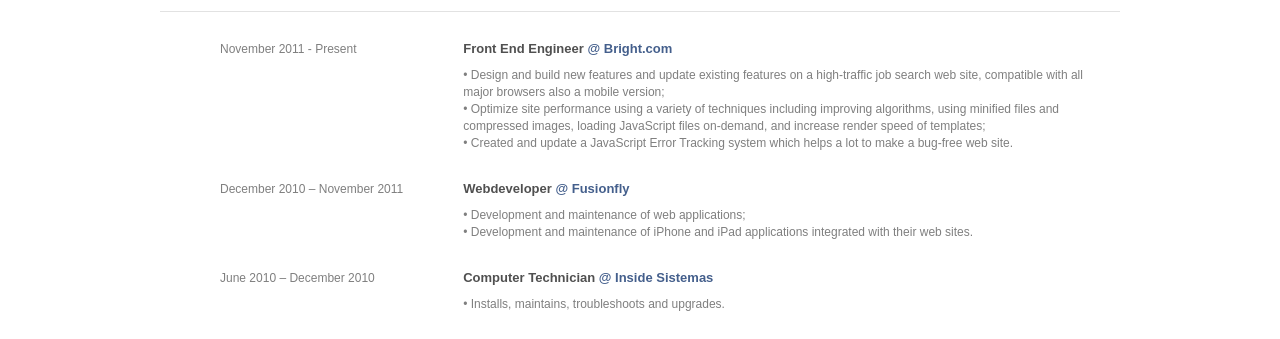
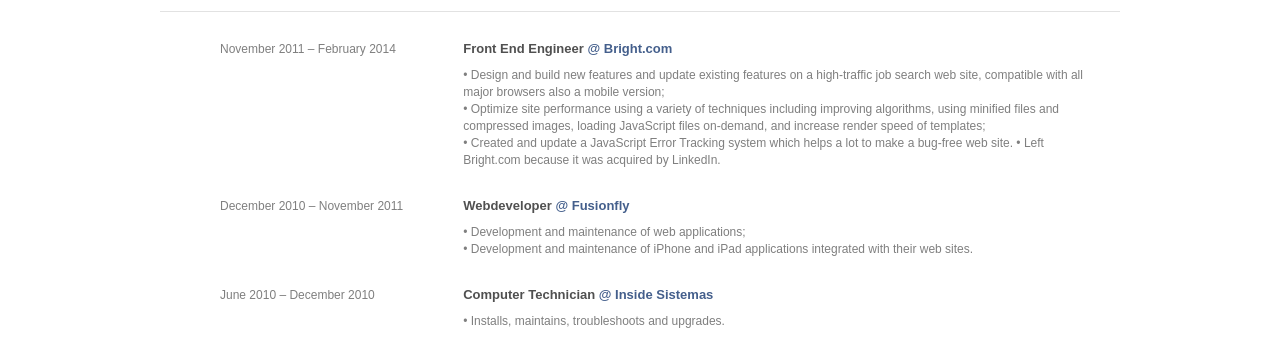
Before and after one commit to thiagofesta/thiagofesta.github.com, a plain HTML site: page index.html in a window 1280 px wide. Shown: the part 386-725 px from the top of the page. Drawn offline with Linux system fonts and the light colour scheme.

Commit message:
Update index.html

```diff
--- a/index.html
+++ b/index.html
@@ -72,13 +72,14 @@
             <table class="tbl-items">
                 <tbody>
                     <tr>
-                        <td nowrap="nowrap">November 2011 - Present</td>
+                        <td nowrap="nowrap">November 2011 – February 2014</td>
                         <td>
                             <b>Front End Engineer <a href="http://www.bright.com">@ Bright.com</a></b>
                             <p>
                                 &bull; Design and build new features and update existing features on a high-traffic job search web site, compatible with all major browsers also a mobile version;<br/>
                                 &bull; Optimize site performance using a variety of techniques including improving algorithms, using minified files and compressed images, loading JavaScript files on-demand, and increase render speed of templates;<br/>
                                 &bull; Created and update a JavaScript Error Tracking system which helps a lot to make a bug-free web site.
+                                &bull; Left Bright.com because it was acquired by LinkedIn.
                             </p>
                         </td>
                     </tr>
```
